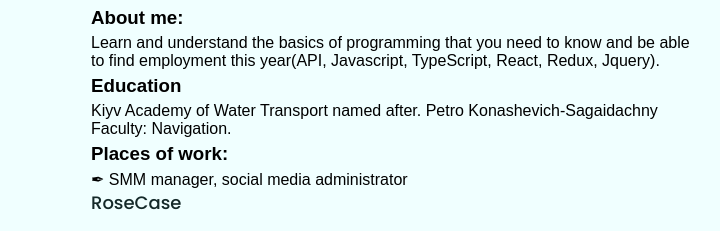
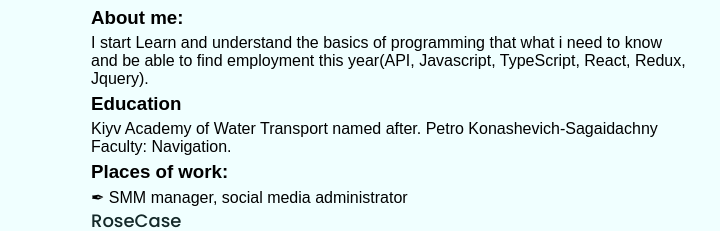
Before and after one commit to Amvees/rsschool-cv, a plain HTML site: page index.html in a window 1280 px wide. Shown: the part 203-434 px from the top of the page, 469-1189 px from the left. Drawn offline with Linux system fonts and the light colour scheme; a web font is replaced by a local one.

Commit message:
docs: edit about me information

```diff
--- a/index.html
+++ b/index.html
@@ -92,7 +92,7 @@
 
             <div class="my-goal">
                 <h3 class="goal">About me:</h3>
-                <p>Learn and understand the basics of programming that you need to know and be able to find employment this year(API, Javascript, TypeScript, React, Redux, Jquery).</p>
+                <p>I start Learn and understand the basics of programming that what i need to know and be able to find employment this year(API, Javascript, TypeScript, React, Redux, Jquery).</p>
 
             </div>
 
```
